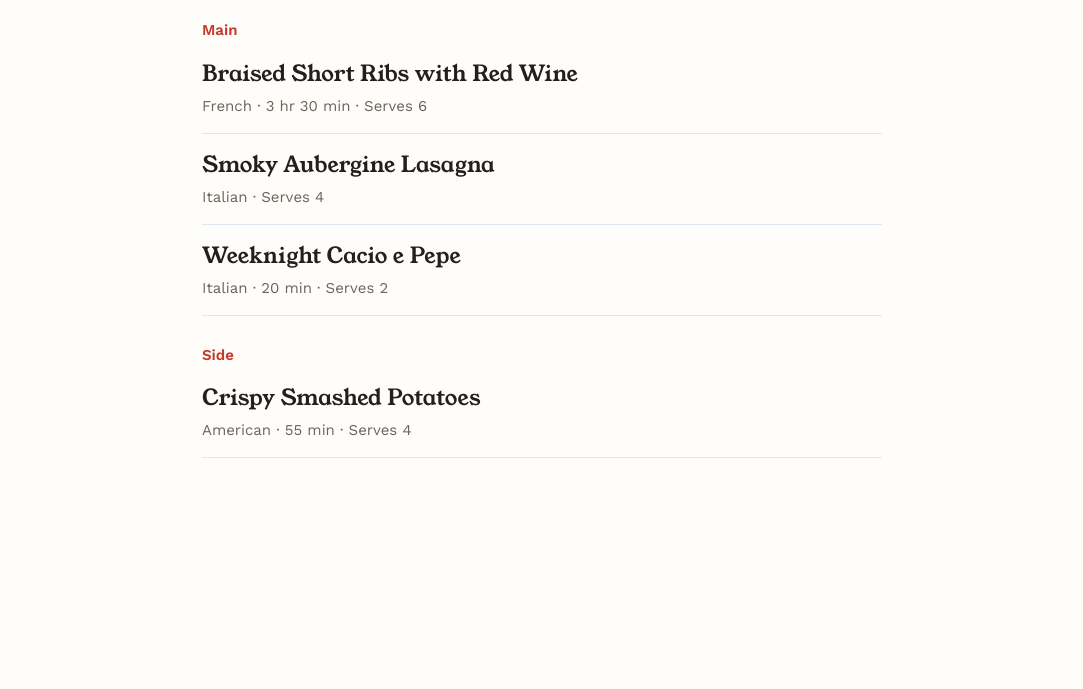
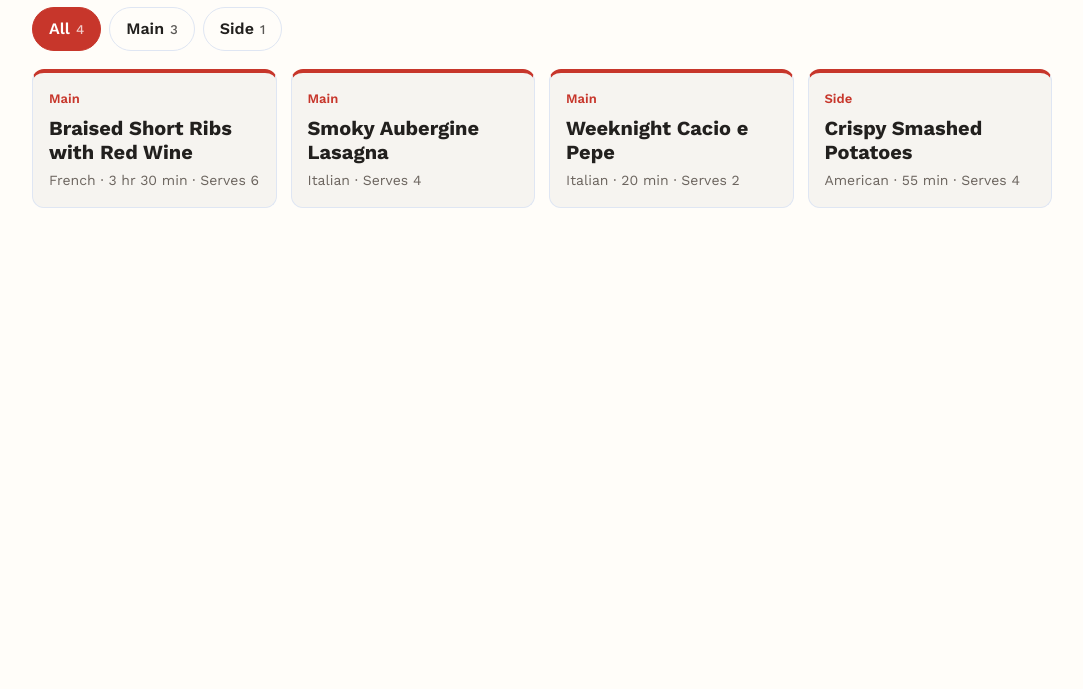
Before and after one commit to 85bcf57hnm-sketch/kitchen-cards, a plain HTML site: page index.html in a window 1280 px wide. Shown: the part 111-800 px from the top of the page, without its empty margins (98-1181 px from the left). Drawn offline with nearby package versions, Linux system fonts and the light colour scheme.

Commit message:
My Recipe Box: panels, type filters, sans-serif, bookmark icon
Co-Authored-By: Claude Opus 5.5 <noreply@anthropic.com>
Claude-Session: https://claude.ai/code/session_01Fm3fLBZdD2GgHRiFk9ggix

```diff
--- a/index.html
+++ b/index.html
@@ -1,14 +1,15 @@
 <!DOCTYPE html><html lang="en"><head><meta charset="utf-8">
 <meta name="viewport" content="width=device-width,initial-scale=1"><meta name="robots" content="noindex,nofollow">
-<title>Recipes</title>
-<link href="https://fonts.googleapis.com/css2?family=Young+Serif&family=Work+Sans:wght@400;600&display=swap" rel="stylesheet">
-<style>
+<title>My Recipe Box</title>
+<link href="https://fonts.googleapis.com/css2?family=Work+Sans:wght@400;500;600;700&display=swap" rel="stylesheet">
+<link rel="apple-touch-icon" href="apple-touch-icon.png"><link rel="icon" type="image/png" href="favicon.png">
+<meta name="apple-mobile-web-app-title" content="My Recipe Box"><style>
 :root{color-scheme:light dark;--bg:#fffdf9;--ink:#22201e;--mute:#6b645e;--red:#c7362b;--blue:#2856a8;--rule:#dfe6f3}
 @media(prefers-color-scheme:dark){:root{--bg:#1c1816;--ink:#efe9e4;--mute:#a89f98;--red:#ff6f61;--blue:#8fb0ff;--rule:#34405a}}
 *{box-sizing:border-box}
 body{margin:0;background:var(--bg);color:var(--ink);font:18px/1.55 "Work Sans",system-ui,-apple-system,sans-serif}
 main{max-width:760px;margin:0 auto;padding:clamp(16px,4vw,40px)}
-h1,h2{font-family:"Young Serif",Georgia,serif;font-weight:400;line-height:1.1;margin:0}
+h1,h2{font-weight:700;letter-spacing:-.01em;line-height:1.1;margin:0}
 h1{font-size:clamp(28px,6vw,44px);padding-bottom:12px;border-bottom:2px solid var(--red)}
 h2{font-size:24px;margin:28px 0 10px}
 a{color:var(--blue)}
@@ -18,8 +19,20 @@ ul.ing{list-style:none;padding:0;margin:0}ul.ing li{padding:8px 0;border-bottom:
 ul.ing li.hd{font-weight:600;border:0;padding-top:16px}
 ol.steps{padding-left:1.4em;margin:0}ol.steps li{padding:6px 0 10px}ol.steps li::marker{color:var(--red);font-weight:600}
 .notes{background:color-mix(in srgb,var(--blue) 9%,transparent);border-radius:8px;padding:14px 16px;margin-top:24px}
-.list a{display:block;padding:14px 0;border-bottom:1px solid var(--rule);text-decoration:none;color:var(--ink)}
-.list b{font-family:"Young Serif",Georgia,serif;font-weight:400;font-size:22px;display:block}
-.list span{color:var(--mute);font-size:15px}
-.course{color:var(--red);font-weight:600;margin:28px 0 0;font-size:15px}
-</style></head><body><main><h1>Recipes</h1><div class="list"><p class="course">Main</p><a href="braised-short-ribs-with-red-wine.html"><b>Braised Short Ribs with Red Wine</b><span>French · 3 hr 30 min · Serves 6</span></a><a href="smoky-aubergine-lasagna.html"><b>Smoky Aubergine Lasagna</b><span>Italian · Serves 4</span></a><a href="weeknight-cacio-e-pepe.html"><b>Weeknight Cacio e Pepe</b><span>Italian · 20 min · Serves 2</span></a><p class="course">Side</p><a href="crispy-smashed-potatoes.html"><b>Crispy Smashed Potatoes</b><span>American · 55 min · Serves 4</span></a></div></main></body></html>
+main.wide{max-width:1100px}
+.grid{display:grid;grid-template-columns:repeat(auto-fill,minmax(min(100%,220px),1fr));gap:14px;margin-top:18px}
+.panel{display:flex;flex-direction:column;gap:6px;min-height:120px;padding:16px;border-radius:12px;text-decoration:none;color:var(--ink);
+ background:color-mix(in srgb,var(--ink) 4%,var(--bg));border:1px solid var(--rule);border-top:4px solid var(--red)}
+.panel:active{transform:scale(.98)}
+.panel .ty{color:var(--red);font-size:13px;font-weight:600}
+.panel b{font-size:20px;line-height:1.2}
+.panel span{color:var(--mute);font-size:14px;margin-top:auto}
+.chips{display:flex;gap:8px;overflow-x:auto;margin-top:16px;scrollbar-width:none}
+.chips button{flex:none;font:inherit;font-size:16px;font-weight:600;min-height:44px;padding:0 16px;border-radius:999px;border:1px solid var(--rule);background:transparent;color:var(--ink)}
+.chips button[aria-pressed=true]{background:var(--red);border-color:var(--red);color:#fff}
+.chips small{opacity:.75;margin-left:6px;font-weight:500}
+</style></head><body><main class="wide"><h1>My Recipe Box</h1><div class="chips"><button aria-pressed="true" data-t="All">All<small>4</small></button><button aria-pressed="false" data-t="Main">Main<small>3</small></button><button aria-pressed="false" data-t="Side">Side<small>1</small></button></div><div class="grid"><a class="panel" data-t="Main" href="braised-short-ribs-with-red-wine.html"><span class="ty">Main</span><b>Braised Short Ribs with Red Wine</b><span>French · 3 hr 30 min · Serves 6</span></a><a class="panel" data-t="Main" href="smoky-aubergine-lasagna.html"><span class="ty">Main</span><b>Smoky Aubergine Lasagna</b><span>Italian · Serves 4</span></a><a class="panel" data-t="Main" href="weeknight-cacio-e-pepe.html"><span class="ty">Main</span><b>Weeknight Cacio e Pepe</b><span>Italian · 20 min · Serves 2</span></a><a class="panel" data-t="Side" href="crispy-smashed-potatoes.html"><span class="ty">Side</span><b>Crispy Smashed Potatoes</b><span>American · 55 min · Serves 4</span></a></div><script>{const b=[...document.querySelectorAll('.chips button')],p=[...document.querySelectorAll('.panel')];
+function f(t){b.forEach(x=>x.setAttribute('aria-pressed',x.dataset.t===t));p.forEach(x=>x.hidden=!(t==='All'||x.dataset.t===t));
+try{sessionStorage.setItem('type',t)}catch(e){}}
+b.forEach(x=>x.addEventListener('click',()=>f(x.dataset.t)));
+let s='All';try{s=sessionStorage.getItem('type')||'All'}catch(e){}if(b.some(x=>x.dataset.t===s))f(s)}</script></main></body></html>
```
Also changed, not shown: braised-short-ribs-with-red-wine.html (+17 -8 lines), crispy-smashed-potatoes.html (+17 -8 lines), smoky-aubergine-lasagna.html (+17 -8 lines), weeknight-cacio-e-pepe.html (+17 -8 lines), apple-touch-icon.png (added), favicon.png (added).
